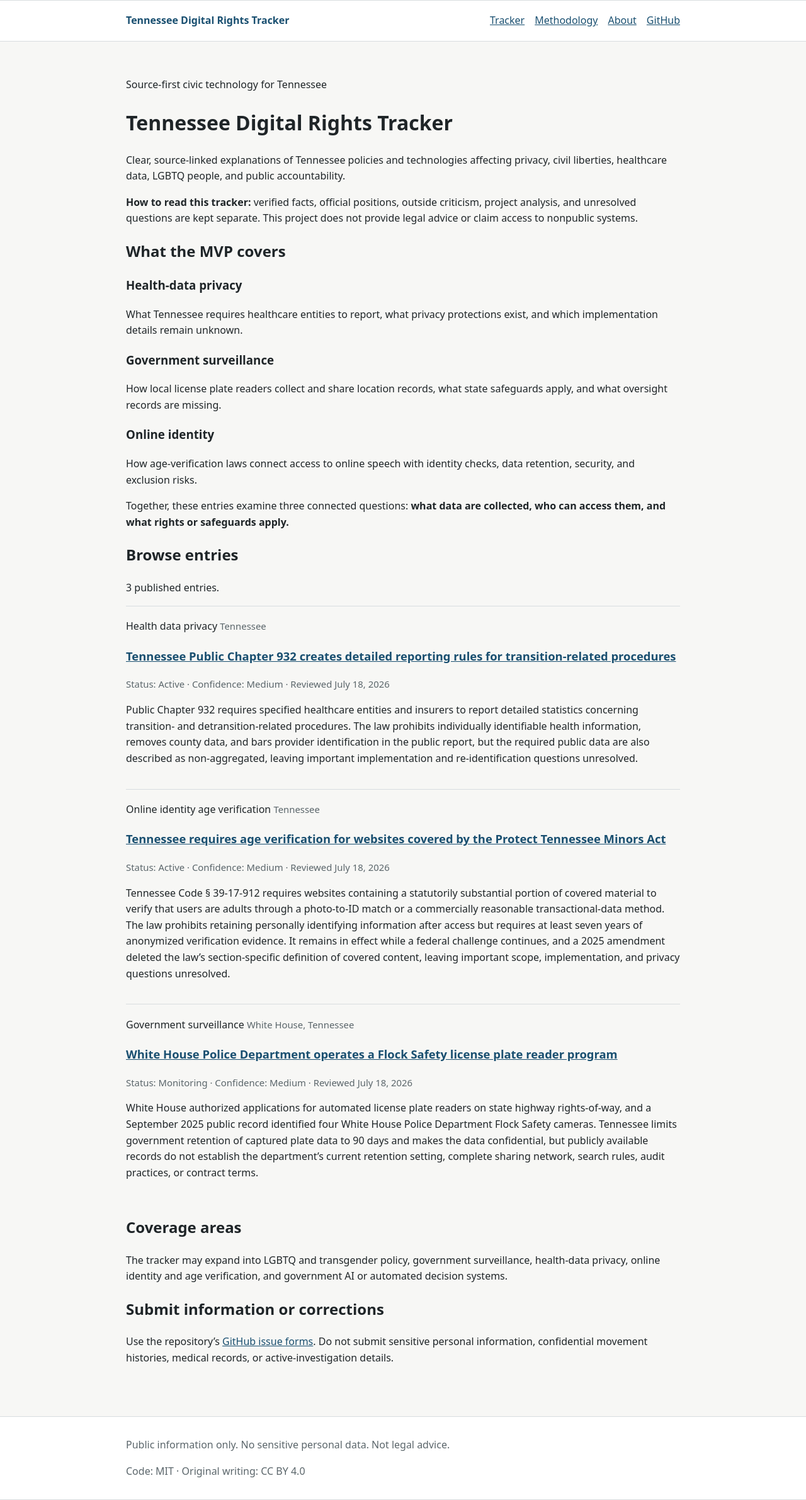
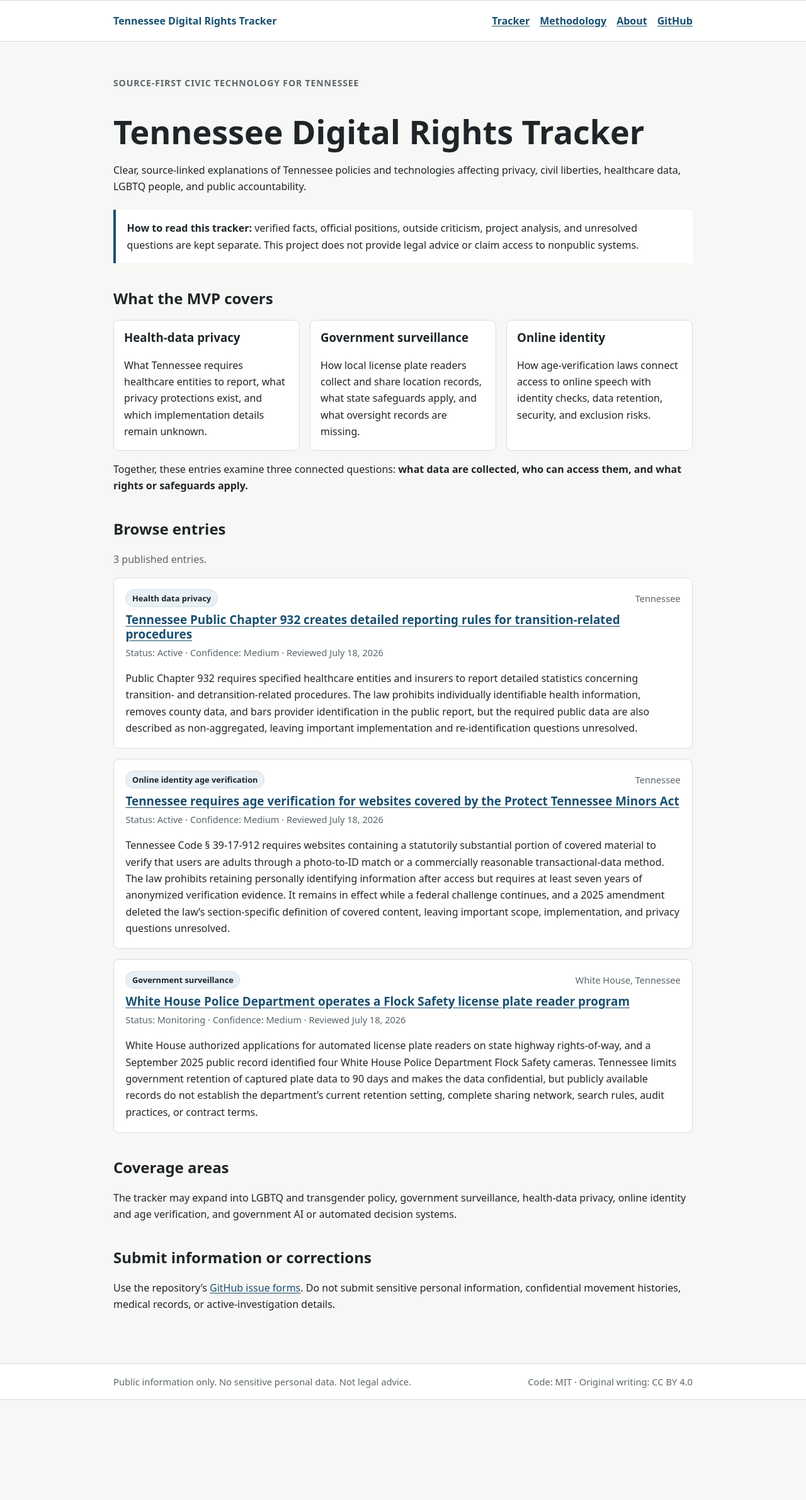
Before and after one commit to madebytommi/tennessee-digital-rights-tracker, a Jekyll site: the page built from index.md, in a window 1280 px wide. Shown: the whole page at 63% size. Built offline with Jekyll 4.4.1, drawn with Linux system fonts in a browser that asks for light colours; after the commit the page ends 2223 px from its top, so only the background shows below that.

Commit message:
Polish responsive and accessible site styles

```diff
--- a/assets/css/style.css
+++ b/assets/css/style.css
@@ -6,7 +6,8 @@
   --muted: #5b666b;
   --border: #d8dddf;
   --accent: #194f70;
-  --max: 880px;
+  --accent-soft: #e8f1f6;
+  --max: 920px;
 }
 
 @media (prefers-color-scheme: dark) {
@@ -17,30 +18,65 @@
     --muted: #b7c0c5;
     --border: #344147;
     --accent: #8fc9ed;
+    --accent-soft: #203540;
   }
 }
 
 * { box-sizing: border-box; }
-html { font-family: system-ui, -apple-system, BlinkMacSystemFont, "Segoe UI", sans-serif; line-height: 1.6; }
+html { font-family: system-ui, -apple-system, BlinkMacSystemFont, "Segoe UI", sans-serif; line-height: 1.65; }
 body { margin: 0; background: var(--bg); color: var(--text); }
-a { color: var(--accent); }
+a { color: var(--accent); text-underline-offset: .15em; }
+a:hover { text-decoration-thickness: .13em; }
+a:focus-visible { outline: .2rem solid var(--accent); outline-offset: .2rem; border-radius: .15rem; }
+h1, h2, h3 { line-height: 1.2; }
+h1 { font-size: clamp(2rem, 6vw, 3.25rem); margin-bottom: .8rem; }
+h2 { margin-top: 2.6rem; }
+img { max-width: 100%; }
 .wrap { width: min(calc(100% - 2rem), var(--max)); margin-inline: auto; }
 .site-header, .site-footer { border-block: 1px solid var(--border); background: var(--panel); }
-.site-header .wrap { display: flex; justify-content: space-between; align-items: center; gap: 1rem; min-height: 4rem; }
-.site-title { font-weight: 750; text-decoration: none; }
-nav { display: flex; gap: 1rem; }
+.header-inner { display: flex; justify-content: space-between; align-items: center; gap: 1rem; min-height: 4rem; }
+.site-title { font-weight: 780; text-decoration: none; }
+nav { display: flex; flex-wrap: wrap; gap: .5rem 1rem; }
+nav a { font-weight: 650; }
 main { padding-block: 2.5rem 4rem; }
-.site-footer { padding-block: 1rem; color: var(--muted); }
+.footer-inner { display: flex; justify-content: space-between; flex-wrap: wrap; gap: .5rem 1.5rem; padding-block: 1rem; color: var(--muted); font-size: .92rem; }
+.footer-inner p { margin: 0; }
 .skip-link { position: absolute; left: -9999px; }
 .skip-link:focus { left: 1rem; top: 1rem; background: var(--panel); padding: .75rem; z-index: 10; }
-.entry-list { list-style: none; padding: 0; }
-.entry-list li { border-top: 1px solid var(--border); padding-block: 1.2rem; }
-.entry-list a { font-weight: 700; font-size: 1.15rem; }
-.entry-meta, .eyebrow { color: var(--muted); font-size: .93rem; }
-.lede { font-size: 1.15rem; }
-.entry-facts { display: grid; grid-template-columns: repeat(auto-fit, minmax(170px, 1fr)); gap: .8rem; }
-.entry-facts div { border: 1px solid var(--border); background: var(--panel); padding: .8rem; border-radius: .4rem; }
-dt { font-size: .8rem; color: var(--muted); text-transform: uppercase; letter-spacing: .04em; }
+.project-kicker, .eyebrow { color: var(--muted); font-size: .88rem; font-weight: 750; letter-spacing: .06em; text-transform: uppercase; }
+.lede { font-size: 1.15rem; max-width: 72ch; }
+.notice { border-left: .3rem solid var(--accent); background: var(--panel); padding: 1rem 1.1rem; margin-block: 1.5rem 2rem; }
+.coverage-grid { display: grid; grid-template-columns: repeat(auto-fit, minmax(220px, 1fr)); gap: 1rem; }
+.coverage-card { border: 1px solid var(--border); background: var(--panel); border-radius: .55rem; padding: 1rem; }
+.coverage-card h3 { margin-top: 0; }
+.coverage-card p { margin-bottom: 0; }
+.entry-count { color: var(--muted); }
+.entry-list { list-style: none; padding: 0; display: grid; gap: 1rem; }
+.entry-list li { border: 1px solid var(--border); background: var(--panel); border-radius: .55rem; padding: 1.15rem; }
+.entry-list h3 { margin: .55rem 0 .35rem; }
+.entry-list h3 a { font-size: 1.18rem; }
+.entry-list p:last-child { margin-bottom: 0; }
+.entry-list-top { display: flex; justify-content: space-between; align-items: center; gap: .75rem; flex-wrap: wrap; }
+.badge { display: inline-block; border: 1px solid var(--border); background: var(--accent-soft); border-radius: 999px; padding: .15rem .6rem; color: var(--text); font-size: .8rem; font-weight: 700; }
+.entry-meta { color: var(--muted); font-size: .91rem; }
+.back-link { margin-top: 0; font-size: .94rem; }
+.bottom-link { margin-top: 2rem; }
+.entry-header { margin-bottom: 2rem; }
+.entry-facts { display: grid; grid-template-columns: repeat(auto-fit, minmax(150px, 1fr)); gap: .8rem; }
+.entry-facts div { border: 1px solid var(--border); background: var(--panel); padding: .8rem; border-radius: .45rem; }
+dt { font-size: .78rem; color: var(--muted); text-transform: uppercase; letter-spacing: .04em; }
 dd { margin: .2rem 0 0; font-weight: 650; }
+.source-link a { display: inline-block; font-weight: 750; margin-top: .35rem; }
+.entry-tags { border-top: 1px solid var(--border); margin-top: 2rem; padding-top: 1rem; display: flex; flex-wrap: wrap; gap: .4rem; align-items: center; }
+.entry-tags span { border: 1px solid var(--border); border-radius: 999px; padding: .12rem .5rem; font-size: .84rem; }
 blockquote { border-left: .25rem solid var(--accent); margin-left: 0; padding-left: 1rem; }
 code { overflow-wrap: anywhere; }
+table { width: 100%; border-collapse: collapse; margin-block: 1rem; }
+th, td { border: 1px solid var(--border); padding: .65rem; text-align: left; vertical-align: top; }
+th { background: var(--panel); }
+
+@media (max-width: 640px) {
+  .header-inner { align-items: flex-start; flex-direction: column; padding-block: .8rem; }
+  main { padding-top: 1.75rem; }
+  table { display: block; overflow-x: auto; }
+}
```
